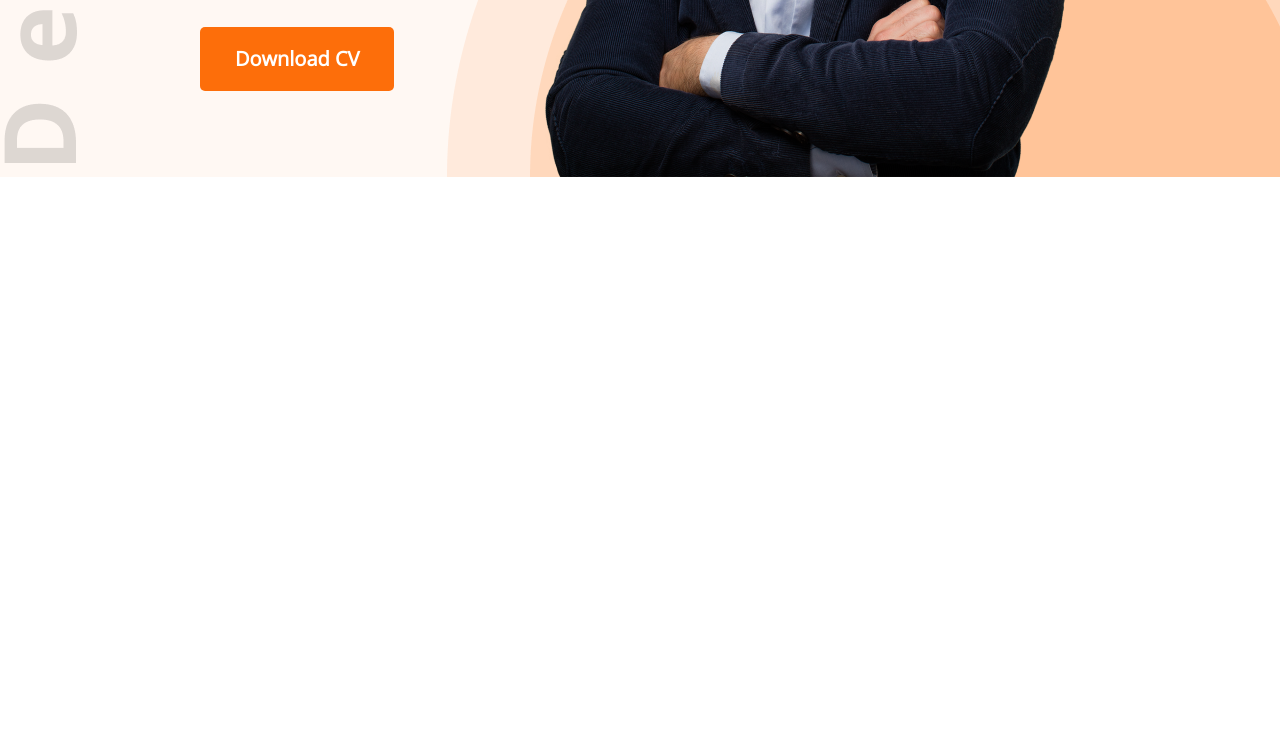
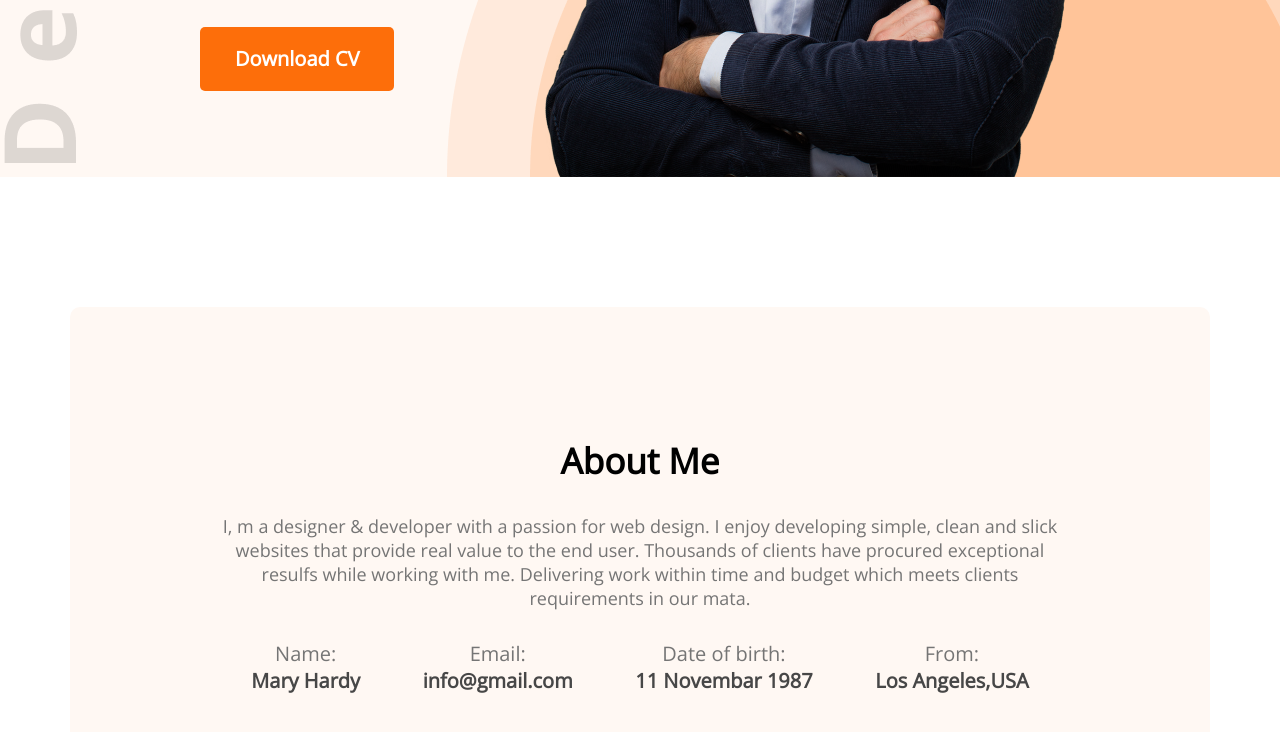
Before and after one commit to NaymaFerdousi/developer-portfolio, a plain HTML site: page index.html in a window 1280 px wide. Shown: the part 663-1395 px from the top of the page. Before the commit the page ends 840 px from the top, so only its background shows below. Drawn offline with nearby package versions, Linux system fonts and the light colour scheme.

Commit message:
about section

```diff
--- a/index.html
+++ b/index.html
@@ -31,7 +31,28 @@
         </div>
     </header>
     <main>
-
+        <section class="about">
+            <h3 class="section-title">About Me</h3>
+            <p class="section-description">I, m a designer & developer with a passion for web design. I enjoy developing simple, clean and slick websites that provide real value to the end user. Thousands of clients have procured exceptional resulfs while working with me. Delivering work within time and budget which meets clients requirements in our mata.</p>
+            <div class="about-info-container">
+                <div class="about-info">
+                    <p class="info-title">Name:</p>
+                    <p class="info-description">Mary Hardy</p>
+                </div>
+                <div class="about-info">
+                    <p class="info-title">Email:</p>
+                    <p class="info-description">info@gmail.com</p>
+                </div>
+                <div class="about-info">
+                    <p class="info-title">Date of birth:</p>
+                    <p class="info-description">11 Novembar 1987</p>
+                </div>
+                <div class="about-info">
+                    <p class="info-title">From:</p>
+                    <p class="info-description">Los Angeles,USA</p>
+                </div>
+            </div>
+        </section>
     </main>
     <footer>
 
--- a/styles/portfolio.css
+++ b/styles/portfolio.css
@@ -59,3 +59,39 @@ nav li{
     font-size: 18px;
     margin-bottom: 30px;
 }
+/* main section */
+main{
+    max-width: 1140px;
+    margin: 0 auto;
+}
+/* about section styles */
+.about{
+    text-align: center;
+    margin-top: 130px;
+    background: #FFF8F3;
+    border-radius: 10px;
+    padding: 130px 150px;
+}
+.section-title{
+    font-size:35px ;
+    font-weight: 700;
+    margin-bottom:30px;
+}
+.section-description{
+    color: #757575;
+    font-size: 18px;
+    margin-bottom: 30px;
+}
+.about-info-container{
+    display: flex;
+    justify-content: space-around;
+}
+.about .info-title{
+    font-size: 20px;
+    color: #757575;
+}
+.info-description{
+    font-weight: 700;
+    font-size: 20px;
+    color: #474747;
+}
```
